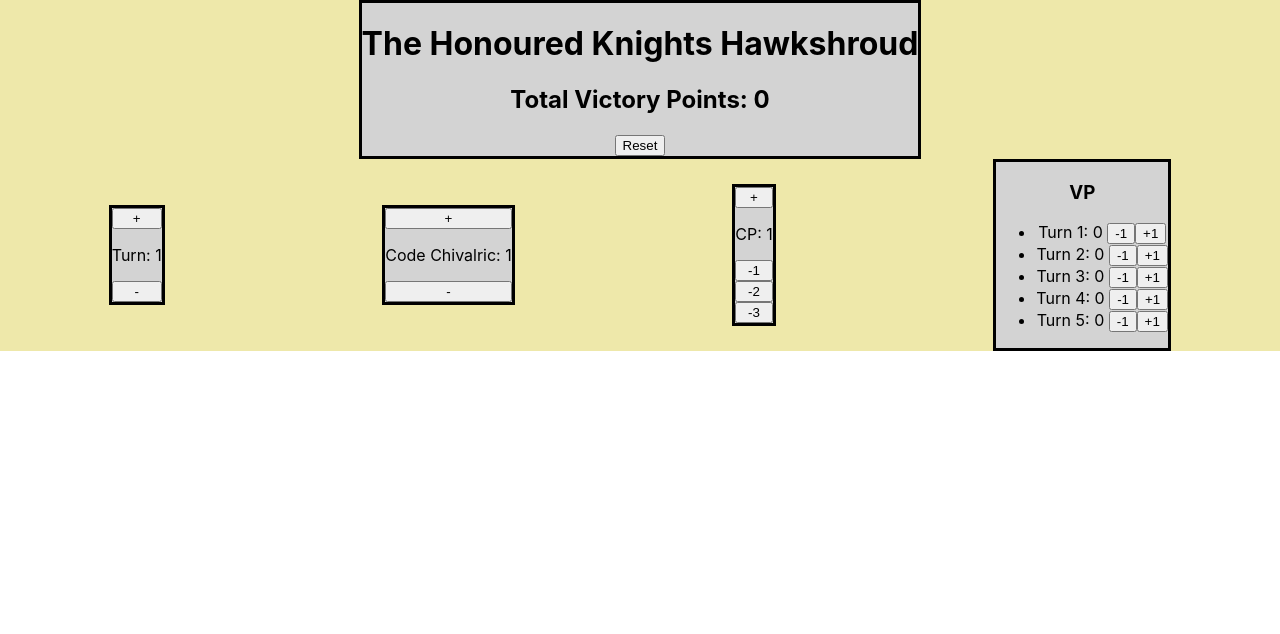
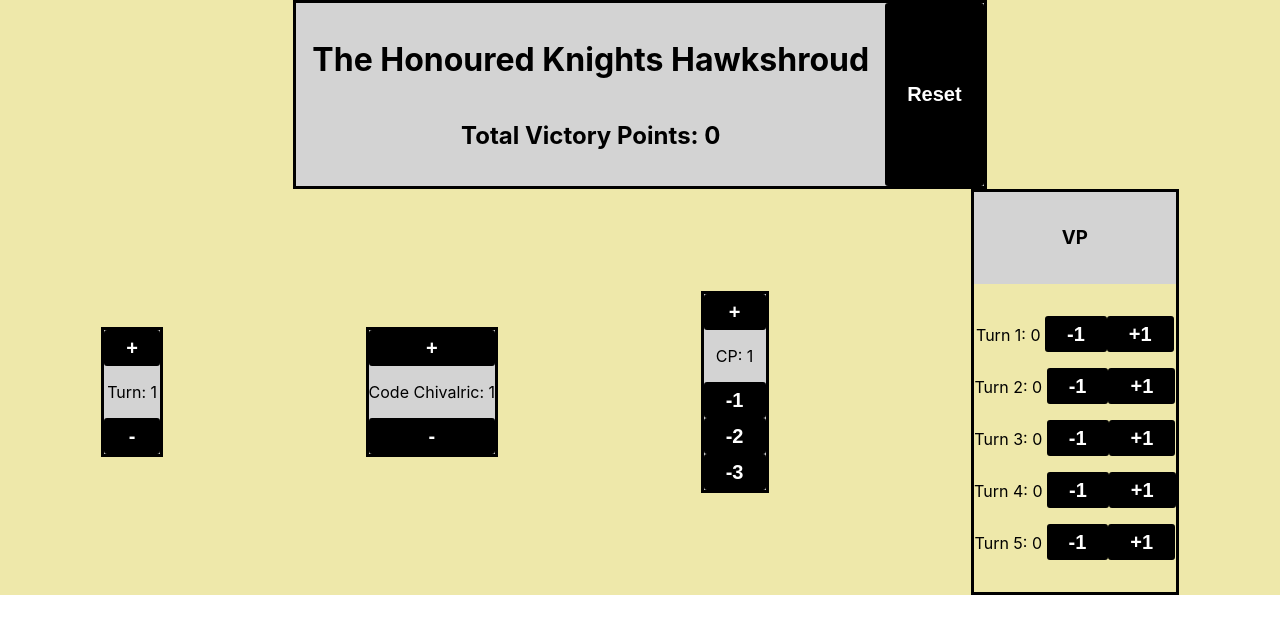
Before and after one commit to DCDoncaster/battletracker, a React (Create React App) app: page / in a window 1280 px wide. Shown: the top 634 px of the page. Built offline with nearby package versions, Linux system fonts and the light colour scheme.

Commit message:
Changed VP to nested <p>

```diff
--- a/src/App.css
+++ b/src/App.css
@@ -41,6 +41,55 @@
 }
 
 
+#Header{
+  display: flex;
+  flex-direction: row;
+
+}
+#HeaderLeft{
+  display: flex;
+  flex-direction: column;
+  padding: 1em;
+}
+
 .customBtn {
-  /* Put something here to make them look nicer, affects all buttons */
+
+  display: inline-block;
+  outline: 0;
+  cursor: pointer;
+  border: 2px solid #000;
+  border-radius: 3px;
+  color: #fff;
+  background: #000;
+  font-size: 20px;
+  font-weight: 600;
+  line-height: 0.5rem;
+  padding: 12px 20px;
+  text-align:center;
+  transition-duration: .15s;
+  transition-property: all;
+  transition-timing-function: cubic-bezier(.4,0,.2,1);
+
+
  }
+ .customBtn:hover{
+  color: #000;
+  background: rgb(255, 218, 87);
+}
+
+.clearList{
+  list-style-type: none;
+}
+
+#primaryVP{
+  display: flex;
+  flex-direction: column;
+  justify-content: space-around;
+}
+#primaryHolder{
+  display: flex;
+  flex-direction: row;
+  justify-content: center;
+  align-items: left;
+  background-color: palegoldenrod;
+}
--- a/src/App.js
+++ b/src/App.js
@@ -41,7 +41,6 @@ function App() {
       <div className='Component'><CommandComponent commandPoints={commandPoints} setCommandPoints={setCommandPoints}/></div>
       <div className='Component'><VPComponent totalVP={totalVP} setTotalVP={setTotalVP}/></div>
       </div>
-
     </div>
   );
 }
--- a/src/components/Header.js
+++ b/src/components/Header.js
@@ -9,12 +9,14 @@ function resetStates(){
   props.setTotalVP([0,0,0,0,0]);
 }
     return (
-      <div>
+      <div id="Header">
+        <div id = "HeaderLeft">
         {/* TODO: add a selector so the house is not hardcoded and can be changed */}
         <h1>The {props.chivalry === 0?"Dishonoured":props.chivalry > 4?"Virtuous":"Honoured"} Knights Hawkshroud</h1>
         {/*DONE: Loop through Total VP Array and total it instead of just displaying the array */}
         <h2>Total Victory Points: {props.totalVP.reduce((a, b) => a + b, 0)}</h2>
-        <button className='customerBtn' onClick={resetStates}>Reset</button>
+        </div>
+        <button className='customBtn' onClick={resetStates}>Reset</button>
       </div>
 
     );
--- a/src/components/VPTracker.js
+++ b/src/components/VPTracker.js
@@ -1,5 +1,5 @@
 import React from "react";
-
+//TODO: Stop VP being changed for none current turn
 function VPComponent(props) {
   // DONE add a decrement button for VP
   function handleIncrementClick(index) {
@@ -28,14 +28,17 @@ function VPComponent(props) {
   }
 
   return (
-    <div>
-      <h3>VP</h3>
-      <ul>
+    <div id='primaryVP'>
+      <p>
+        <h3>VP</h3>
+      </p>
+      <div id='primaryHolder'>
+      <p>
         {props.totalVP.map((counter, i) => (
-          <li key={i}>
+          <p className='clearList' key={i}>
             Turn {i + 1}:{" " + counter + " "}
             {/* DONE: Stop counting at 15  - handled in increment handler*/}
-            <button  className='customBtn'
+            <button className='customBtn'
               onClick={() => {
                 handleDecrementClick(i);
               }}
@@ -49,9 +52,10 @@ function VPComponent(props) {
             >
               +1
             </button>
-          </li>
+          </p>
         ))}
-      </ul>
+      </p>
+      </div>
     </div>
   );
 }
```
